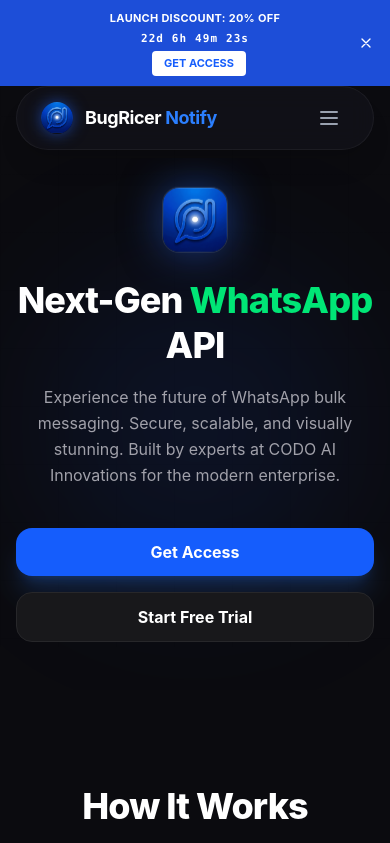
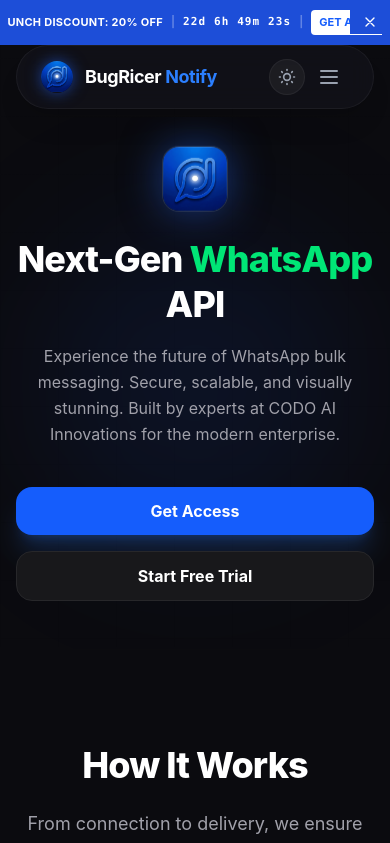
Before and after one commit to marvakt/NotifyLandingPage_task, a React (Vite) app: page / in a window 390 px wide. Shown: the top 843 px of the page. Built offline with nearby package versions, Linux system fonts and the light colour scheme.

Commit message:
fix mobile view issues

```diff
--- a/src/components/Footer/Footer.jsx
+++ b/src/components/Footer/Footer.jsx
@@ -89,9 +89,9 @@
               </p>
               <div className="flex flex-col gap-3">
                 <div className="flex gap-2">
-                  <div className="flex items-center px-3 py-3 bg-transparent border border-white/10 light:border-gray-200 rounded-[10px] text-[#9F9FA9] light:text-gray-500 text-sm cursor-pointer hover:bg-white/5 light:hover:bg-gray-50 transition-colors whitespace-nowrap">
-                    <span>IN +91</span>
-                    <svg className="w-3 h-3 ml-2 text-[#9F9FA9] light:text-gray-500" fill="none" viewBox="0 0 24 24" stroke="currentColor">
+                  <div className="flex items-center justify-between px-3 py-3 bg-transparent border border-white/10 light:border-gray-200 rounded-[10px] text-[#9F9FA9] light:text-gray-500 text-sm cursor-pointer hover:bg-white/5 light:hover:bg-gray-50 transition-colors w-[70px]">
+                    <span className="text-base leading-none">🇮🇳</span>
+                    <svg className="w-3 h-3 text-[#9F9FA9] light:text-gray-500" fill="none" viewBox="0 0 24 24" stroke="currentColor">
                       <path strokeLinecap="round" strokeLinejoin="round" strokeWidth={2} d="M19 9l-7 7-7-7" />
                     </svg>
                   </div>
@@ -114,18 +114,20 @@
 
         </div>
 
-        <div className="pt-8 border-t border-white/10 light:border-gray-200 flex flex-col md:flex-row items-center justify-between gap-6 md:gap-0 relative">
-          <p className="text-[#9F9FA9] text-xs text-center md:text-left order-2 md:order-1">
+        <div className="pt-8 pb-4 md:pb-0 border-t border-white/10 light:border-gray-200 flex flex-col md:flex-row items-center justify-between gap-8 md:gap-0 relative">
+          <p className="text-[#9F9FA9] text-xs text-center md:text-left w-full md:w-auto">
             © 2026 <span className="text-white light:text-gray-900">CODO AI Innovations</span>. All rights reserved.
           </p>
-          <div className="flex flex-wrap justify-center items-center gap-4 sm:gap-6 md:pr-12 order-1 md:order-2 w-full md:w-auto">
-            <a href="#" className="text-[10px] font-bold uppercase tracking-widest transition-colors hover:opacity-80" style={{ color: '#9F9FA9' }}>Privacy Policy</a>
-            <a href="#" className="text-[10px] font-bold uppercase tracking-widest transition-colors hover:opacity-80" style={{ color: '#9F9FA9' }}>Terms of Service</a>
+          <div className="flex flex-col md:flex-row items-center gap-4 md:gap-6 md:pr-12 w-full md:w-auto mb-2 md:mb-0">
+            <div className="flex gap-6 justify-center">
+              <a href="#" className="text-[10px] font-bold uppercase tracking-widest transition-colors hover:opacity-80" style={{ color: '#9F9FA9' }}>Privacy Policy</a>
+              <a href="#" className="text-[10px] font-bold uppercase tracking-widest transition-colors hover:opacity-80" style={{ color: '#9F9FA9' }}>Terms of Service</a>
+            </div>
             <a href="#" className="text-[10px] font-bold uppercase tracking-widest transition-colors hover:opacity-80" style={{ color: '#9F9FA9' }}>Refund Policy</a>
           </div>
           <button
             onClick={scrollToTop}
-            className="absolute top-0 md:top-1/2 md:-translate-y-1/2 right-0 w-10 h-10 rounded-xl bg-white/5 light:bg-white border border-white/10 light:border-gray-200 flex items-center justify-center text-[#9F9FA9] light:text-gray-500 hover:text-white light:hover:text-gray-900 hover:bg-white/10 light:hover:bg-gray-50 light:shadow-sm transition-colors"
+            className="absolute right-0 bottom-2 md:top-1/2 md:-translate-y-1/2 md:bottom-auto w-12 h-12 md:w-10 md:h-10 rounded-[14px] md:rounded-xl bg-[#18181B] light:bg-white border border-white/5 light:border-gray-200 flex items-center justify-center text-[#9F9FA9] light:text-gray-500 hover:text-white light:hover:text-gray-900 transition-colors shadow-lg z-10"
           >
             <svg className="w-5 h-5" fill="none" viewBox="0 0 24 24" stroke="currentColor">
               <path strokeLinecap="round" strokeLinejoin="round" strokeWidth={2} d="M5 15l7-7 7 7" />
--- a/src/components/Navbar/Navbar.jsx
+++ b/src/components/Navbar/Navbar.jsx
@@ -74,9 +74,17 @@
 
           {/* Right Actions */}
           <div className="flex items-center gap-3 md:gap-4">
+            <a href="#login" className={`hidden sm:flex items-center gap-2 px-5 py-2.5 rounded-[12px] text-xs font-bold active:scale-[0.98] transition-all duration-500 shadow-lg ${isLightMode ? 'bg-[#09090B] hover:bg-black' : 'bg-white hover:bg-gray-100'}`} style={{ color: isLightMode ? '#ffffff' : '#09090b' }}>
+              Login
+              <svg xmlns="http://www.w3.org/2000/svg" width="14" height="14" viewBox="0 0 24 24" fill="none" stroke="currentColor" strokeWidth="2" strokeLinecap="round" strokeLinejoin="round" className="lucide lucide-chevron-right" aria-hidden="true">
+                <path d="m9 18 6-6-6-6"></path>
+              </svg>
+            </a>
+
+            <div className="flex items-center gap-1 sm:gap-2">
               <button
                 onClick={() => setIsLightMode(!isLightMode)}
-              className="hidden md:flex text-gray-400 light:text-gray-500 hover:text-white light:hover:text-gray-900 transition-colors items-center justify-center bg-white/5 light:bg-white light:shadow-sm border border-white/5 light:border-gray-200 rounded-full w-10 h-10"
+                className="flex text-gray-400 light:text-gray-500 hover:text-white light:hover:text-gray-900 transition-colors items-center justify-center bg-white/5 light:bg-white light:shadow-sm border border-white/5 light:border-gray-200 rounded-full w-9 h-9 sm:w-10 sm:h-10"
                 aria-label="Toggle Theme"
               >
                 {isLightMode ? (
@@ -89,12 +97,6 @@
                   </svg>
                 )}
               </button>
-            <a href="#login" className={`hidden sm:flex items-center gap-2 px-5 py-2.5 rounded-[12px] text-xs font-bold active:scale-[0.98] transition-all duration-500 shadow-lg ${isLightMode ? 'bg-[#09090B] hover:bg-black' : 'bg-white hover:bg-gray-100'}`} style={{ color: isLightMode ? '#ffffff' : '#09090b' }}>
-              Login
-              <svg xmlns="http://www.w3.org/2000/svg" width="14" height="14" viewBox="0 0 24 24" fill="none" stroke="currentColor" strokeWidth="2" strokeLinecap="round" strokeLinejoin="round" className="lucide lucide-chevron-right" aria-hidden="true">
-                <path d="m9 18 6-6-6-6"></path>
-              </svg>
-            </a>
 
               {/* Mobile Menu Toggle */}
               <button
@@ -109,6 +111,7 @@
                   )}
                 </svg>
               </button>
+            </div>
           </div>
         </div>
 
@@ -175,6 +178,29 @@
                   </a>
                 )
               })}
+
+              <div className="w-full h-[1px] bg-white/5 light:bg-gray-200 my-2"></div>
+
+              {/* Login Button */}
+              <a
+                href="#login"
+                onClick={() => setMobileMenuOpen(false)}
+                className="flex items-center justify-between p-3 rounded-[20px] transition-all hover:bg-white/5 light:hover:bg-gray-100 border border-transparent"
+              >
+                <div className="flex items-center gap-4">
+                  <div className="w-[52px] h-[52px] rounded-2xl flex items-center justify-center bg-white light:bg-[#09090B] text-black light:text-white shadow-lg">
+                    <svg className="w-[22px] h-[22px]" fill="none" viewBox="0 0 24 24" stroke="currentColor">
+                      <path strokeLinecap="round" strokeLinejoin="round" strokeWidth={2} d="M4 6a2 2 0 012-2h2a2 2 0 012 2v2a2 2 0 01-2 2H6a2 2 0 01-2-2V6zM14 6a2 2 0 012-2h2a2 2 0 012 2v2a2 2 0 01-2 2h-2a2 2 0 01-2-2V6zM4 16a2 2 0 012-2h2a2 2 0 012 2v2a2 2 0 01-2 2H6a2 2 0 01-2-2v-2zM14 16a2 2 0 012-2h2a2 2 0 012 2v2a2 2 0 01-2 2h-2a2 2 0 01-2-2v-2z" />
+                    </svg>
+                  </div>
+                  <span className="font-bold text-[16px] tracking-wide text-white light:text-gray-800">
+                    Login
+                  </span>
+                </div>
+                <svg className="w-5 h-5 mr-1 text-white light:text-gray-800" fill="none" viewBox="0 0 24 24" stroke="currentColor">
+                  <path strokeLinecap="round" strokeLinejoin="round" strokeWidth={2} d="M9 5l7 7-7 7" />
+                </svg>
+              </a>
             </div>
 
             {/* Stay Connected */}
--- a/src/layouts/MainLayout.jsx
+++ b/src/layouts/MainLayout.jsx
@@ -25,23 +25,23 @@
     <div id="home" className="min-h-screen bg-[#0B0B0F] light:bg-[#FAFAFA] text-white light:text-[#09090B] flex flex-col font-sans selection:bg-blue-500/30 overflow-x-clip">
       {/* Top Banner */}
       {showBanner && (
-        <div className="bg-[#1D4ED8] text-white text-[11px] sm:text-xs font-bold py-2.5 px-4 flex justify-between items-center relative z-[60]">
+        <div className="bg-[#1D4ED8] text-white text-[11px] sm:text-xs font-bold py-2.5 px-2 sm:px-4 flex justify-between items-center relative z-[60]">
           <div className="flex-1 hidden md:block"></div>
-          <div className="flex flex-col sm:flex-row items-center space-y-1 sm:space-y-0 sm:space-x-4 w-full md:w-auto justify-center">
-            <span className="font-bold tracking-wide">LAUNCH DISCOUNT: 20% OFF</span>
-            <span className="hidden sm:inline-block text-white/30">|</span>
-            <span className="font-mono tracking-widest text-white font-bold">
+          <div className="flex flex-row items-center gap-2 sm:gap-4 w-full md:w-auto justify-center overflow-x-auto whitespace-nowrap px-6 sm:px-0 [&::-webkit-scrollbar]:hidden [-ms-overflow-style:none] [scrollbar-width:none]">
+            <span className="font-bold tracking-wide shrink-0">LAUNCH DISCOUNT: 20% OFF</span>
+            <span className="text-white/30 shrink-0">|</span>
+            <span className="font-mono tracking-widest text-white font-bold shrink-0">
               {days}d {hours}h {minutes}m {seconds}s
             </span>
-            <span className="hidden sm:inline-block text-white/30">|</span>
-            <button className="bg-white text-blue-600 px-3 py-1 rounded-[4px] text-xs font-bold hover:bg-gray-100 transition-colors ml-2">
+            <span className="text-white/30 shrink-0">|</span>
+            <button className="bg-white text-blue-600 px-2 sm:px-3 py-1 rounded-[4px] text-[10px] sm:text-xs font-bold hover:bg-gray-100 transition-colors shrink-0">
               GET ACCESS
             </button>
           </div>
-          <div className="flex-1 flex justify-end absolute right-4 top-1/2 -translate-y-1/2 md:relative md:top-auto md:translate-y-0 md:right-auto">
+          <div className="flex-1 flex justify-end absolute right-2 top-1/2 -translate-y-1/2 md:relative md:top-auto md:translate-y-0 md:right-auto bg-[#1D4ED8] pl-2 md:pl-0">
             <button
               onClick={() => setShowBanner(false)}
-              className="text-white hover:text-gray-200 transition-colors"
+              className="text-white hover:text-gray-200 transition-colors p-1"
             >
               <svg xmlns="http://www.w3.org/2000/svg" className="h-4 w-4" fill="none" viewBox="0 0 24 24" stroke="currentColor">
                 <path strokeLinecap="round" strokeLinejoin="round" strokeWidth={2} d="M6 18L18 6M6 6l12 12" />
```
Lines whose indentation alone changed are shown as unchanged.
